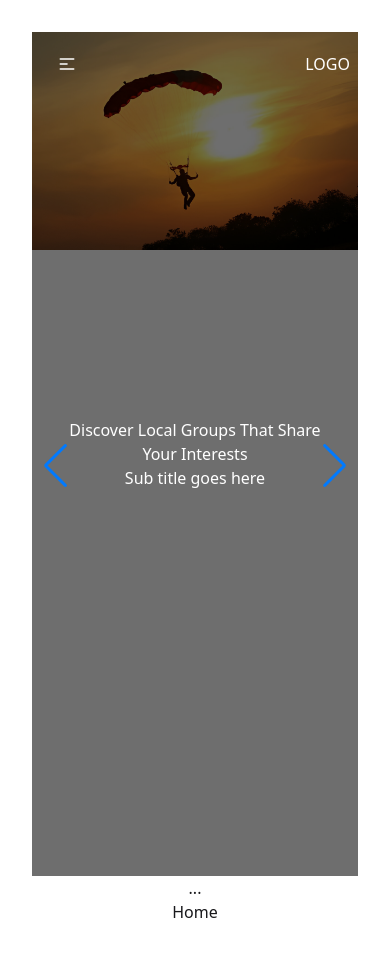
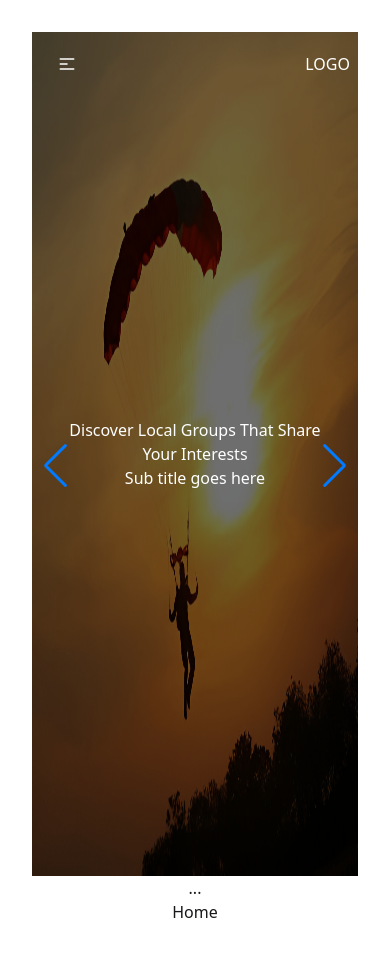
Before and after one commit to khalidhossain5000/hobby-nest-group-web-app, a React (Vite) app: page / in a window 390 px wide. Built offline with nearby package versions, Linux system fonts and the light colour scheme.

Commit message:
slider responsive added

```diff
--- a/src/Compoents/Slider/Slider.jsx
+++ b/src/Compoents/Slider/Slider.jsx
@@ -25,7 +25,7 @@ const Slider = () => {
         {/* slider -1 */}
         <SwiperSlide>
             <div className="relative h-[100vh] w-full">
-                <img className="w-full max-h-[100vh]" src={sliderImg2} alt="" />
+                <img className="w-full h-[100vh] lg:max-h-[100vh]" src={sliderImg2} alt="" />
                 {/* text and black overlay */}
                 <div className="absolute inset-0 bg-[#00000091] flex flex-col justify-center items-center text-white text-center p-6">
                     <h2>Discover Local Groups That Share Your Interests</h2>
@@ -36,7 +36,7 @@ const Slider = () => {
       {/* slider - 2 */}
         <SwiperSlide>
             <div className="relative h-[100vh] w-full">
-                <img className="w-full max-h-[100vh]" src={sliderImg3} alt="" />
+                <img className="w-full h-[100vh] lg:max-h-[100vh]" src={sliderImg3} alt="" />
                 {/* text and black overlay */}
                 <div className="absolute inset-0 bg-[#00000091] flex flex-col justify-center items-center text-white text-center p-6">
                     <h2>Discover Local Groups That Share Your Interests</h2>
@@ -47,7 +47,7 @@ const Slider = () => {
         {/* slider - 3 */}
         <SwiperSlide>
             <div className="relative h-[100vh] w-full">
-                <img className="w-full max-h-[100vh]" src={sliderImg1} alt="" />
+                <img className="w-full h-[100vh] lg:max-h-[100vh]" src={sliderImg1} alt="" />
                 {/* text and black overlay */}
                 <div className="absolute inset-0 bg-[#00000091] flex flex-col justify-center items-center text-white text-center p-6">
                     <h2>Discover Local Groups That Share Your Interests</h2>
```
